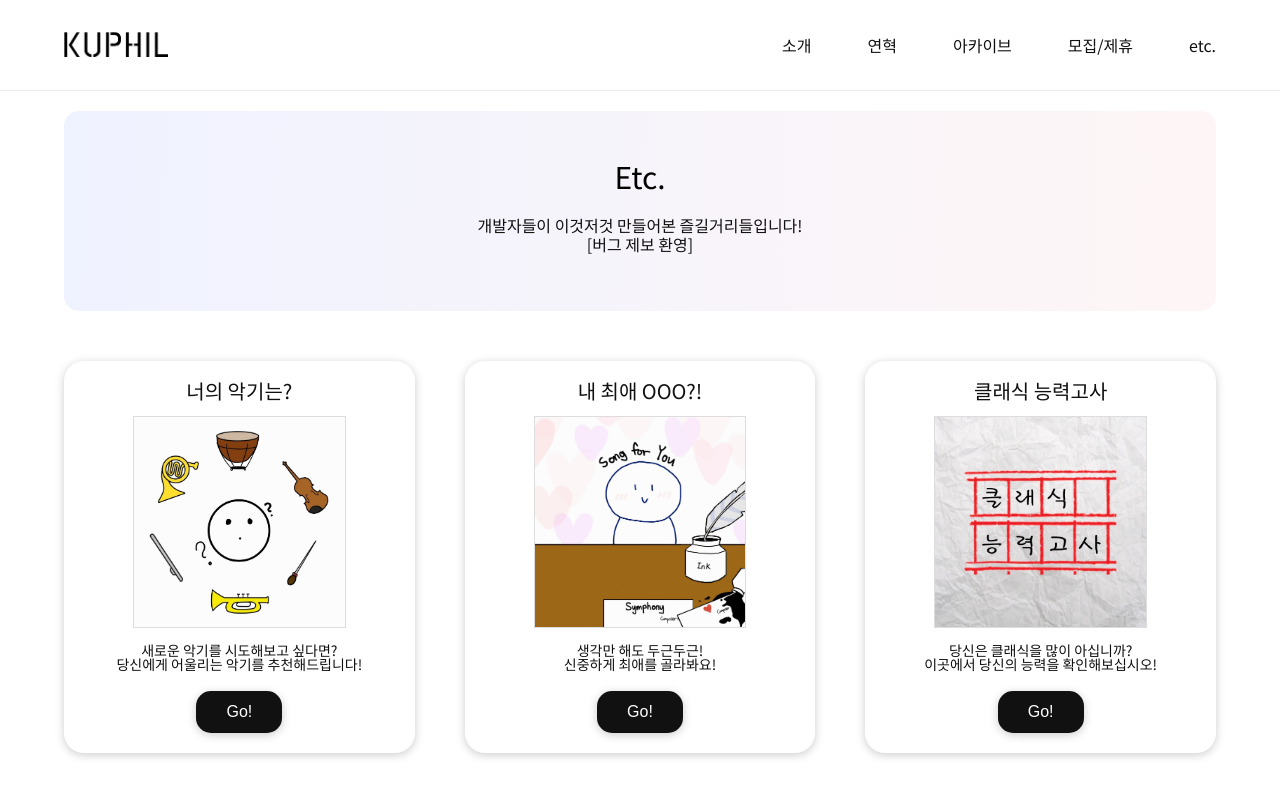
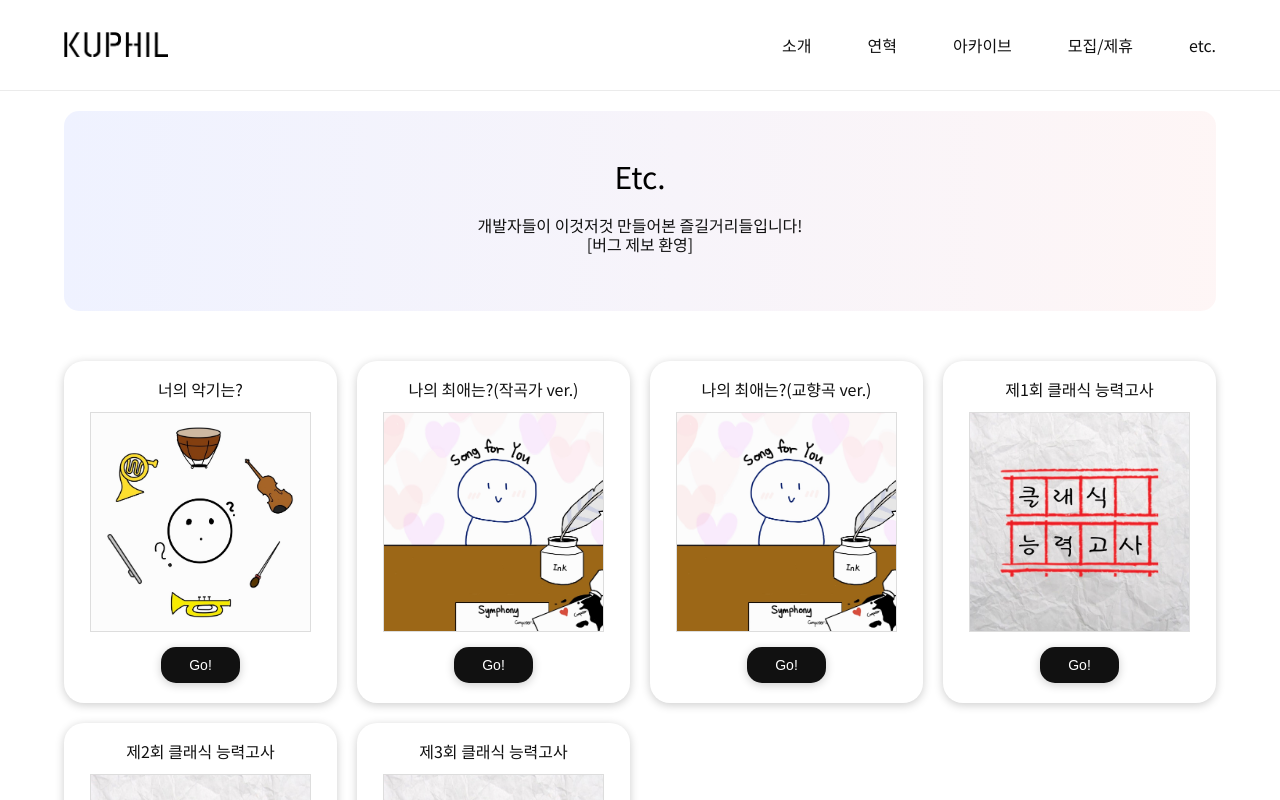
Before and after one commit to Choiheeju59/kuphilweb_v2, a React (Create React App) app: page /etc in a window 1280 px wide. Shown: the top 800 px of the page. Built offline with nearby package versions, Linux system fonts and the light colour scheme.

Commit message:
etc페이지 수정

```diff
--- a/src/Components/ContentsBox.js
+++ b/src/Components/ContentsBox.js
@@ -35,13 +35,13 @@ const StyledContentsBox = styled.div`
 `;
 
 const ContentsBoxTitle = styled.p`
-  font-size: 20px;
+  font-size: 16px;
   @media screen and (max-width: 767px){
-    font-size: 18px;
+    font-size: 14px;
   }
 `;
 const ContentsBoxImg = styled.img`
-  width:  60%;
+  width:  80%;
   height: auto;
   border: 1px solid #dddddd;
   margin: 15px 0;
@@ -54,11 +54,10 @@ const ContentsBoxInfo = styled.p`
   font-size: 14px;
 `;
 const ContentsBoxBtn = styled.button`
-  font-size: 16px;
+  font-size: 14px;
   width: auto;
   height: auto;
-  padding: 12px 30px;
-  margin-top: 20px;
+  padding: 10px 28px;
   border: none;
   border-radius: 15px;
   box-shadow: 0px 2px 10px rgba(0, 0, 0, 0.2);
--- a/src/Pages/Etc.js
+++ b/src/Pages/Etc.js
@@ -6,6 +6,14 @@ import TitleGradient from '../Components/TitleGradient';
 import ContentsBox from '../Components/ContentsBox';
 
 const Etc = () => {
+  const etcs = [
+    {title: '너의 악기는?', src: 'test.jpg', link: '/test/1'},
+    {title: '나의 최애는?(작곡가 ver.)', src: 'worldcup.jpg', link: '/worldcup/1'},
+    {title: '나의 최애는?(교향곡 ver.)', src: 'worldcup.jpg', link: '/worldcup/2'},
+    {title: '제1회 클래식 능력고사', src: 'exam.jpg', link: '/exam/2'},
+    {title: '제2회 클래식 능력고사', src: 'exam.jpg', link: '/exam/3'},
+    {title: '제3회 클래식 능력고사', src: 'exam.jpg', link: '/exam/4'},
+  ]
   return (
     <>
       <Wrap>
@@ -18,27 +26,13 @@ const Etc = () => {
             color="linear-gradient(91.48deg, #EFF2FF 0%, rgba(252, 225, 225, 0.31) 100%)"
           />
           <Box>
-            <ContentsBox
-              title="너의 악기는?"
-              src="test.jpg"
-              info={
-                "새로운 악기를 시도해보고 싶다면?\n당신에게 어울리는 악기를 추천해드립니다!"
-              }
-              link="/test" />
-            <ContentsBox
-              title="내 최애 OOO?!"
-              src="worldcup.jpg"
-              info={
-                "생각만 해도 두근두근!\n신중하게 최애를 골라봐요!"
-              }
-              link="/worldcup" />
+            {etcs.map((v, i) =>
               <ContentsBox
-              title="클래식 능력고사"
-              src="exam.jpg"
-              info={
-                "당신은 클래식을 많이 아십니까?\n이곳에서 당신의 능력을 확인해보십시오!"
-              }
-              link="/exam" />
+                key={i}
+                title={v.title}
+                src={v.src}
+                link={v.link} />
+            )}
           </Box>
         </Contents>
       </Wrap>
@@ -70,11 +64,15 @@ const Box = styled.div`
   align-items: center; */
   margin: 50px 0;
   display: grid;
-  grid-gap: 50px;
-  grid-template-columns: repeat(auto-fill,minmax(280px, auto));
+  grid-gap: 20px;
+  /* grid-template-columns: repeat(auto-fill,minmax(230px, auto)); */
+  grid-template-columns: 1fr 1fr 1fr 1fr;
+  @media screen and (max-width: 1024px){
+    grid-template-columns: 1fr 1fr 1fr;
+  }
   @media screen and (max-width: 767px){
-    margin: 20px 0;
-    grid-gap: 20px;
+    margin-top: 20px;
+    grid-template-columns: 1fr 1fr;
   }
 `;
 
```
